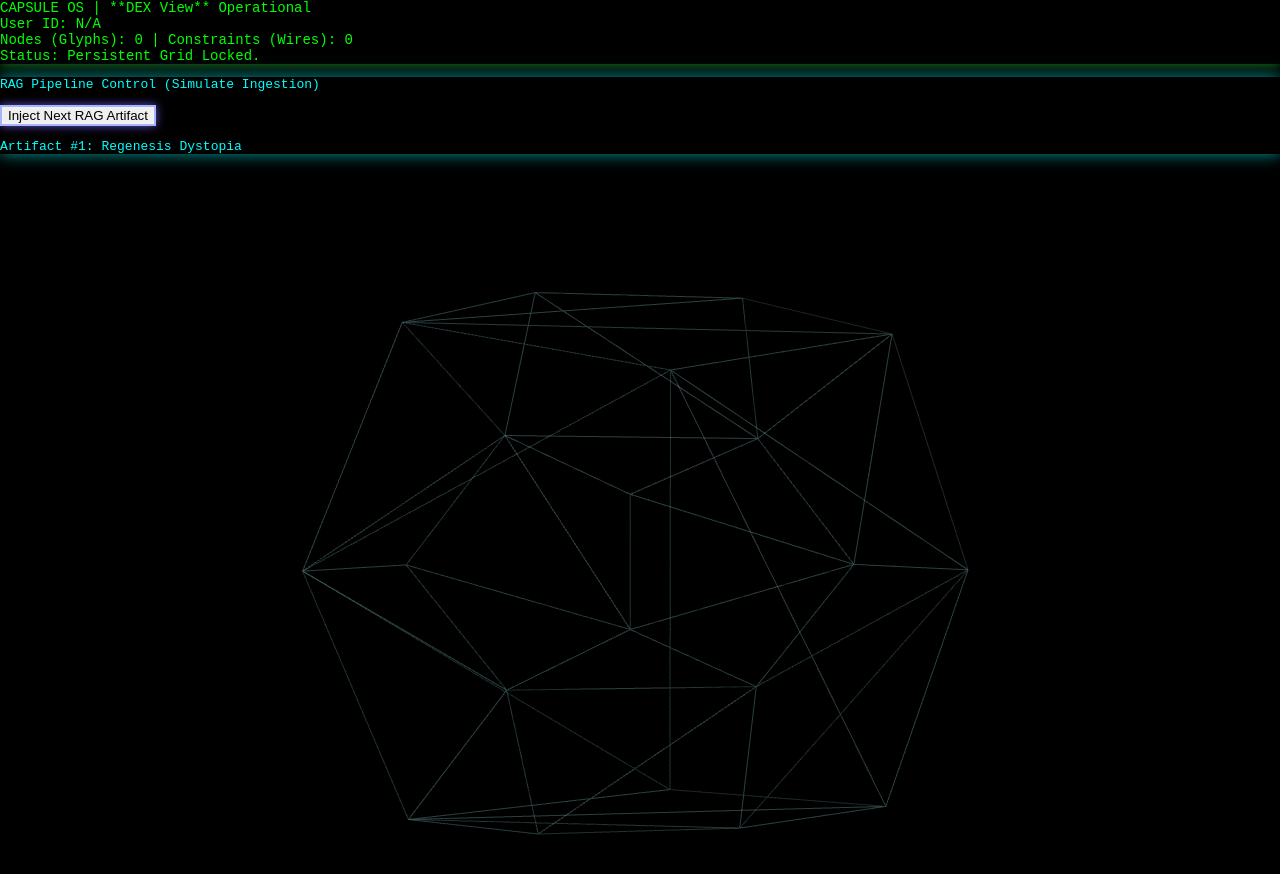
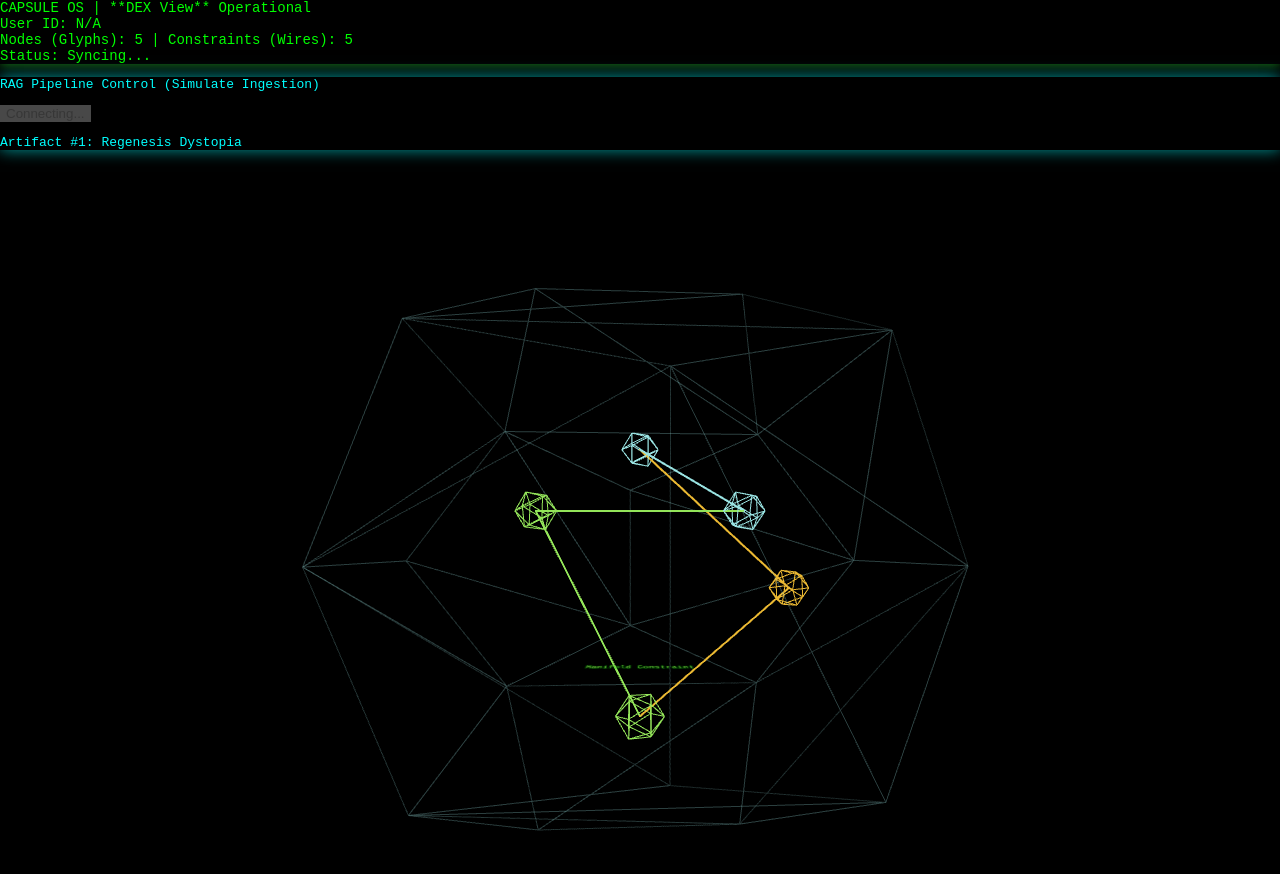
Before and after one commit to muyovip/capsuleos-3d-interface, a React (Vite) app: page / in a window 1280 px wide. Shown: the top 874 px of the page. Built offline with nearby package versions, Linux system fonts and the light colour scheme; the HTML template or start-up script is replaced by a standard one.

Commit message:
Update App.jsx

```diff
--- a/src/App.jsx
+++ b/src/App.jsx
@@ -7,6 +7,10 @@ import * as THREE from 'three'
 import { initializeApp } from 'firebase/app';
 import { getAuth, signInAnonymously, signInWithCustomToken, onAuthStateChanged } from 'firebase/auth';
 import { getFirestore, doc, setDoc, onSnapshot } from 'firebase/firestore';
+import { setLogLevel } from 'firebase/firestore';
+
+// Enable Firestore debug logging
+setLogLevel('debug');
 
 // --- AXIOMATIC DATA ---
 const INITIAL_SYSTEM_STATE = {
@@ -137,14 +141,19 @@ export default function App() {
   const [userId, setUserId] = useState(null);
   const [ragIndex, setRagIndex] = useState(0);
 
+  // Derive readiness state for the button
+  const isReady = db && userId && !loading;
+
   // --- 1. FIREBASE INITIALIZATION AND AUTH ---
   useEffect(() => {
     let authListener;
     try {
       const firebaseConfig = JSON.parse(typeof __firebase_config !== 'undefined' ? __firebase_config : '{}');
       if (Object.keys(firebaseConfig).length === 0) {
-        console.error("Firebase config is missing.");
+        console.error("Firebase config is missing. Displaying initial state, persistence disabled.");
         setLoading(false);
+        setNodes(INITIAL_SYSTEM_STATE.nodes);
+        setConstraints(INITIAL_SYSTEM_STATE.constraints);
         return;
       }
 
@@ -160,10 +169,12 @@ export default function App() {
       const handleAuth = (user) => {
         if (user) {
           setUserId(user.uid);
+          console.log("Authenticated with UID:", user.uid);
         } else {
           // If no user is signed in, sign in anonymously
           signInAnonymously(auth).then(anonUser => {
             setUserId(anonUser.user.uid);
+            console.log("Signed in anonymously with UID:", anonUser.user.uid);
           }).catch(e => {
             console.error("Anonymous sign-in failed:", e);
           });
@@ -176,6 +187,7 @@ export default function App() {
       // Attempt custom token sign-in first if token exists
       if (token) {
         signInWithCustomToken(auth, token).catch(e => {
+          // If custom token fails, onAuthStateChanged fallback will handle it
           console.error("Custom token sign-in failed. Falling back to onAuthStateChanged.", e);
         });
       }
@@ -204,9 +216,8 @@ export default function App() {
     // Function to set initial state if document doesn't exist
     const initializeState = async () => {
         try {
-            // Set the INITIAL_SYSTEM_STATE structure
-            await setDoc(docRef, INITIAL_SYSTEM_STATE, { merge: true });
-            console.log("Initialized Axiomatic State.");
+            await setDoc(docRef, INITIAL_SYSTEM_STATE, { merge: false });
+            console.log("Initialized Axiomatic State in Firestore.");
         } catch (e) {
             console.error("Error setting initial state:", e);
         }
@@ -217,11 +228,20 @@ export default function App() {
         const data = docSnapshot.data();
         setNodes(data.nodes || []);
         setConstraints(data.constraints || []);
+        console.log(`Snapshot received. Nodes: ${data.nodes?.length}, Constraints: ${data.constraints?.length}`);
       } else {
-        // Document doesn't exist, initialize it (idempotent)
+        // Document doesn't exist, initialize it:
+        // 1. Set local state immediately for visual feedback (THE FIX)
+        setNodes(INITIAL_SYSTEM_STATE.nodes);
+        setConstraints(INITIAL_SYSTEM_STATE.constraints);
+
+        // 2. Initialize the document in Firestore
         initializeState();
+
+        console.log("Document missing. Initializing local state and writing to Firestore.");
       }
-      setLoading(false); // Data is loaded or initialization is triggered
+      // Data is either successfully retrieved or initialization is triggered, so stop loading
+      setLoading(false);
     }, (error) => {
       console.error("Firestore snapshot failed:", error);
       setLoading(false);
@@ -234,7 +254,10 @@ export default function App() {
   // --- RAG INGESTION HANDLER (Adds next artifact from the predefined list) ---
   const handleRAGIngestion = useCallback(async () => {
     // Guard clause to prevent execution before setup is complete
-    if (!db || !userId || loading) return;
+    if (!isReady) {
+        console.warn("System not ready for RAG ingestion. Waiting for DB/Auth lock.");
+        return;
+    }
 
     const artifact = RAG_ARTIFACTS[ragIndex % RAG_ARTIFACTS.length];
 
@@ -275,12 +298,12 @@ export default function App() {
     } catch (e) {
       console.error("Error injecting RAG artifact:", e);
     }
-  }, [db, userId, nodes, constraints, loading, ragIndex]);
+  }, [db, userId, nodes, constraints, isReady, ragIndex]);
 
 
   // HIL Input Handler (Spawning new nodes via user click)
   const handleSpawn = useCallback(async (pos) => {
-    if (!db || !userId || loading) return;
+    if (!isReady) return;
 
     const newId = `hil-input-${Date.now()}`
     const newNode = {
@@ -315,7 +338,7 @@ export default function App() {
     } catch (e) {
         console.error("Error spawning node:", e);
     }
-  }, [db, userId, nodes, constraints, loading]);
+  }, [db, userId, nodes, constraints, isReady]);
 
 
   // Utility to find node position by ID
@@ -370,7 +393,7 @@ export default function App() {
         CAPSULE OS | **DEX View** Operational
         <br/>User ID: <span className="text-yellow-400 break-words">{userId || "N/A"}</span>
         <br/>Nodes (Glyphs): {nodes.length} | Constraints (Wires): {constraints.length}
-        <br/>Status: Persistent Grid Locked.
+        <br/>Status: {isReady ? 'Persistent Grid Locked' : <span className="text-red-400">Syncing...</span>}
       </div>
 
       {/* RAG Injection Control Panel (Bottom Right) */}
@@ -386,15 +409,24 @@ export default function App() {
         <p className="text-sm mb-2 text-lime-300">RAG Pipeline Control (Simulate Ingestion)</p>
         <button
           onClick={handleRAGIngestion}
-          className="px-4 py-2 bg-indigo-700 hover:bg-indigo-600 transition duration-150 rounded-full text-white font-bold text-lg shadow-xl"
+          disabled={!isReady} // Disable button until ready
+          className={`px-4 py-2 transition duration-150 rounded-full text-white font-bold text-lg shadow-xl ${
+            isReady
+              ? 'bg-indigo-700 hover:bg-indigo-600'
+              : 'bg-gray-500 cursor-not-allowed'
+          }`}
           style={{
-            boxShadow: '0 0 10px rgba(120, 100, 255, 0.8), inset 0 0 5px rgba(255, 255, 255, 0.5)',
-            border: '2px solid #a5b4fc',
+            boxShadow: isReady
+              ? '0 0 10px rgba(120, 100, 255, 0.8), inset 0 0 5px rgba(255, 255, 255, 0.5)'
+              : 'none',
+            border: isReady ? '2px solid #a5b4fc' : 'none',
           }}
         >
-          Inject Next RAG Artifact
+          {isReady ? 'Inject Next RAG Artifact' : 'Connecting...'}
         </button>
-        <p className="text-xs mt-2 text-gray-400">Artifact #{ragIndex + 1}: {RAG_ARTIFACTS[ragIndex % RAG_ARTIFACTS.length].name}</p>
+        <p className="text-xs mt-2 text-gray-400">
+          {ragIndex < RAG_ARTIFACTS.length ? `Artifact #${ragIndex + 1}: ${RAG_ARTIFACTS[ragIndex % RAG_ARTIFACTS.length].name}` : 'All initial RAG artifacts injected.'}
+        </p>
       </div>
 
 
```
